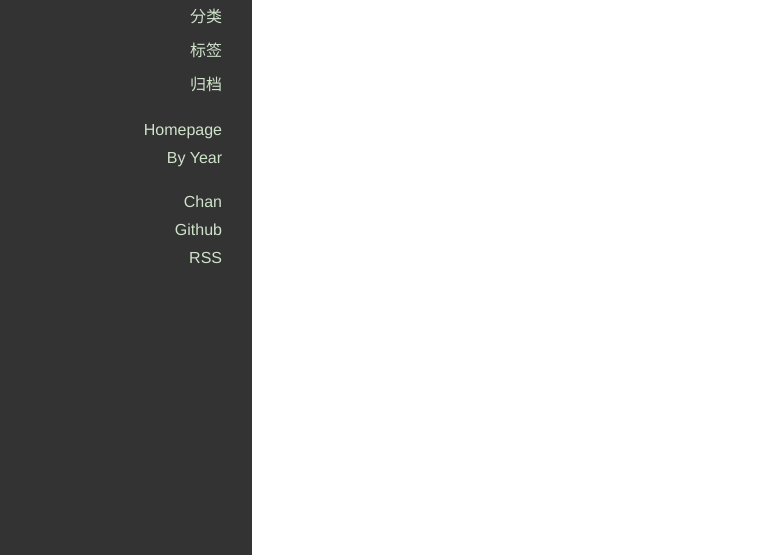
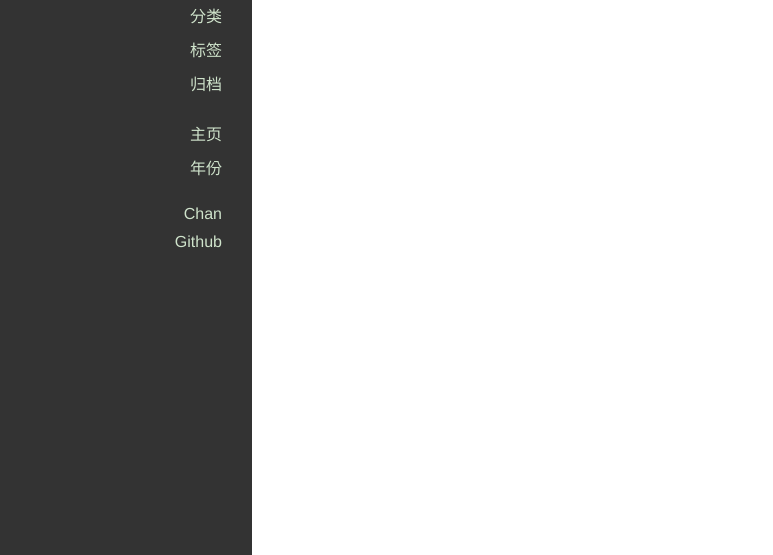
Before and after one commit to chen-shuhang/chen-shuhang.github.io, a plain HTML site: page 2018/04/14/这是陈书行的第一篇博客/index.html in a window 1280 px wide. Shown: the part 245-800 px from the top of the page, without its empty margins (148-921 px from the left). Drawn offline with nearby package versions, Linux system fonts and the light colour scheme.

Commit message:
Site updated: 2018-04-18 21:24:08

```diff
--- a/2018/04/14/这是陈书行的第一篇博客/index.html
+++ b/2018/04/14/这是陈书行的第一篇博客/index.html
@@ -110,13 +110,13 @@
 
 
               <li>
-                <a href="/" title="Homepage">Homepage</a>
+                <a href="https://chen-shuhang.github.io/" title="主页" target="_blank" rel="noopener">主页</a>
               </li>
 
 
 
               <li>
-                <a href="/archives" title="By Year">By Year</a>
+                <a href="/archives" title="年份">年份</a>
               </li>
 
 
@@ -132,13 +132,7 @@
 
 
               <li>
-                <a href="https://github.com/denjones" title="Github" target="_blank" rel="noopener">Github</a>
-              </li>
-
-
-
-              <li>
-                <a href="/atom.xml" title="RSS">RSS</a>
+                <a href="https://github.com/chen-shuhang" title="Github" target="_blank" rel="noopener">Github</a>
               </li>
 
 
```
Also changed, not shown: 2018/04/17/没事我就试试我自己能不能发出来哈哈哈/index.html (+3 -9 lines), archives/2018/04/index.html (+3 -9 lines), archives/2018/index.html (+3 -9 lines), archives/index.html (+3 -9 lines), index.html (+3 -9 lines).
